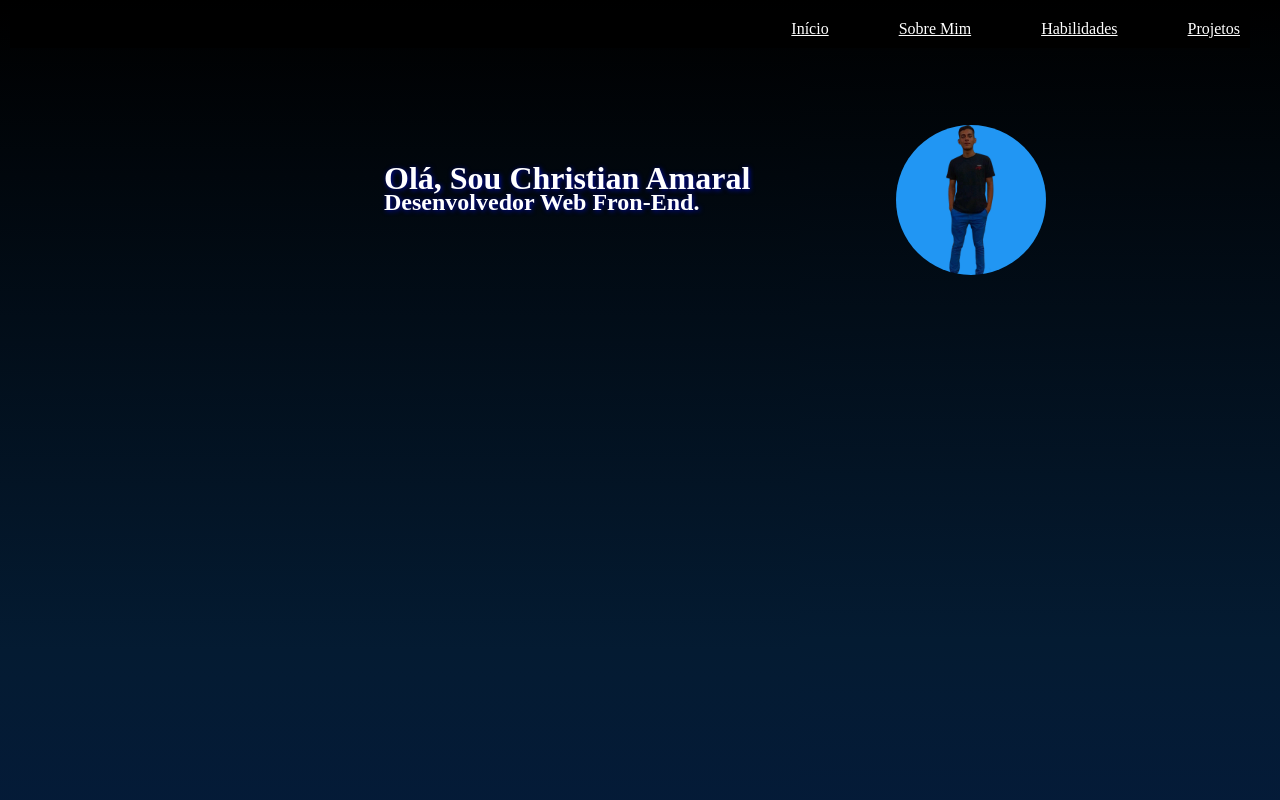
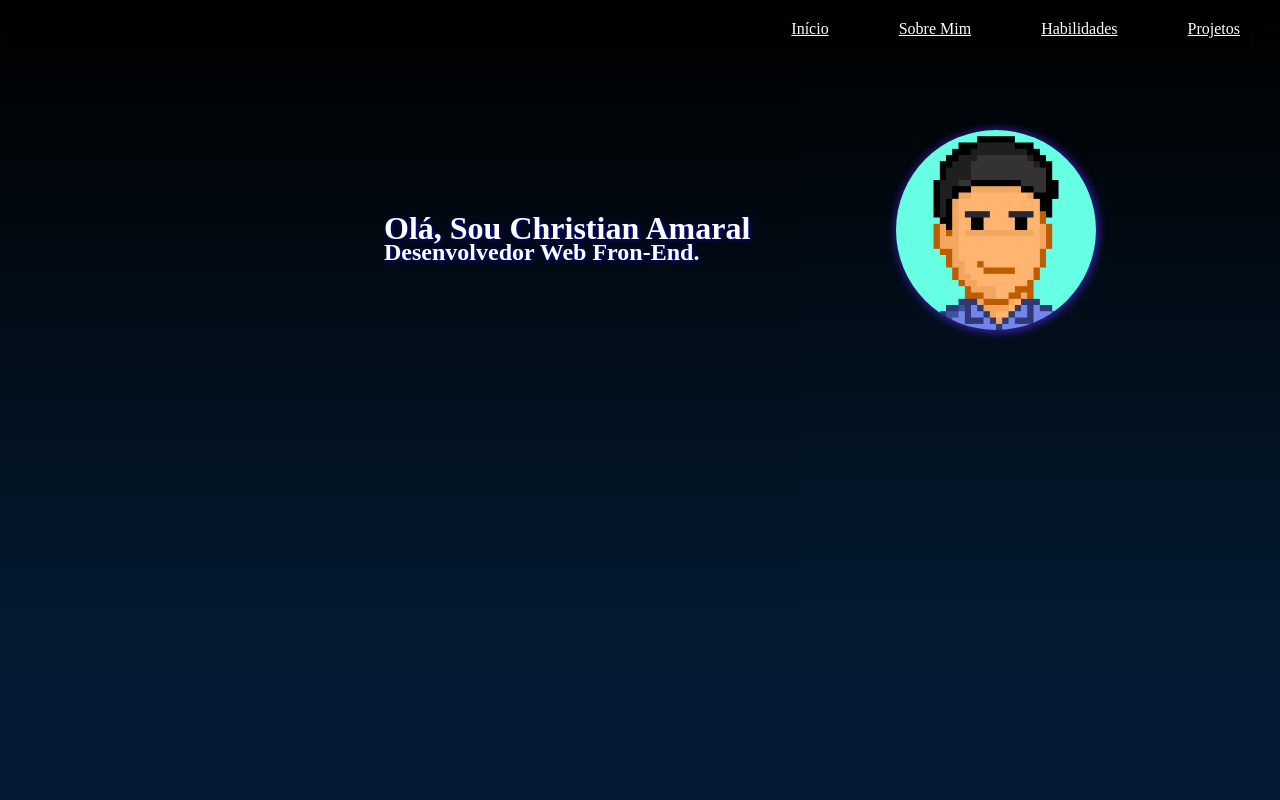
Before and after one commit to christiancaldeira/portifolio-chris, a plain HTML site: page index.html in a window 1280 px wide. Shown: the top 800 px of the page. Drawn offline with Linux system fonts and the light colour scheme.

Commit message:
atualizado

```diff
--- a/estilos/style.css
+++ b/estilos/style.css
@@ -32,9 +32,10 @@ header {
 
 header > img {
     border-radius: 50%;
-    width: 150px;
-    height: 150px;
-
+    box-shadow: 1px 1px 10px 1px #3d24ba;
+    width: 200px;
+    height: 200px;
+    cursor: pointer;
 
     position: absolute;
     top: 100px;
@@ -95,7 +96,7 @@ header > h1 {
 
 
     position: absolute;
-    top: 150px;
+    top: 200px;
     left: 30%;
 
 
@@ -107,7 +108,7 @@ header > h2{
 
 
     position: absolute;
-    top: 179px;
+    top: 229px;
     left: 30%;
 }
 
--- a/index.html
+++ b/index.html
@@ -14,7 +14,7 @@
     <h1>Olá, Sou Christian Amaral</h1>
     <h2>Desenvolvedor Web Fron-End.</h2>
 
-    <img src="images/chris-removebg (1).png" alt="Christian">
+    <img src="images/christianpixel.png" alt="Pixel art criada Por Christian Amaral">
 
     <nav>
         <a href="">Projetos</a>
```
